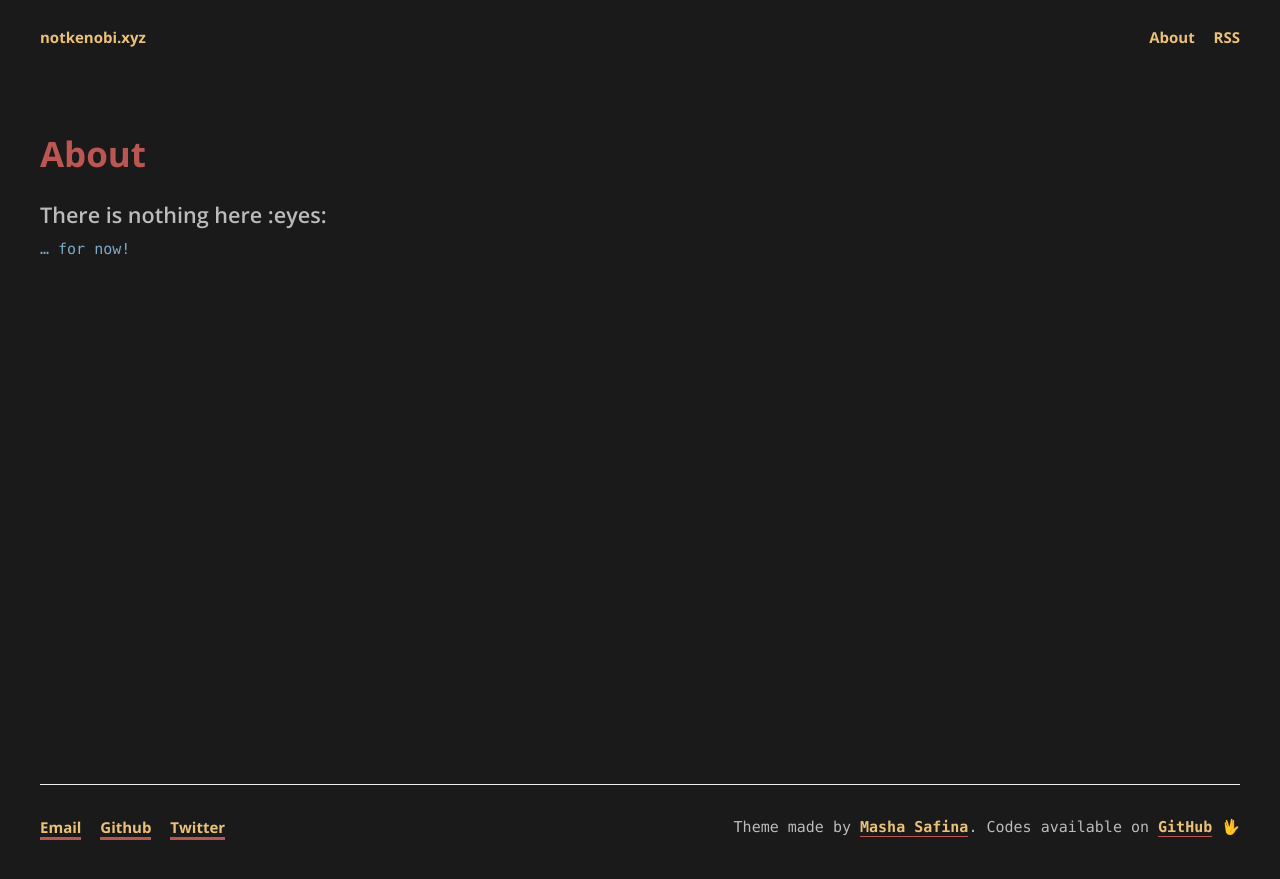
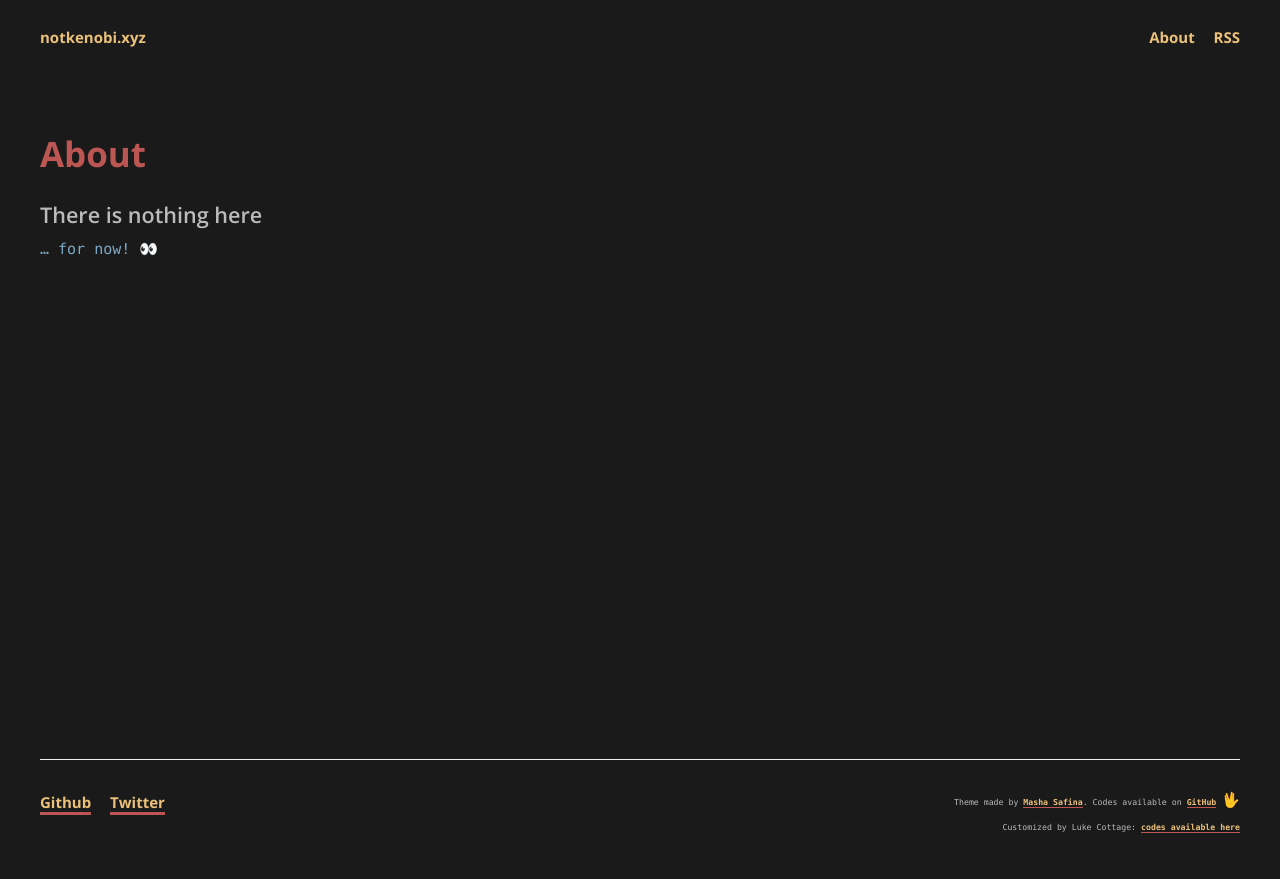
Before and after one commit to CPTBarbaciccia/cptbarbaciccia.github.io, a Jekyll site: the page built from about.md, in a window 1280 px wide. Shown: the top 879 px of the page. Built offline with Jekyll 4.4.1, drawn with Linux system fonts in a browser that asks for light colours; some web fonts are replaced.

Commit message:
added favicon and some adjust

```diff
--- a/_config.yml
+++ b/_config.yml
@@ -6,7 +6,7 @@ baseurl:     ""
 url:         "http://notkenobi.xyz"
 
 # Social Links
-email:            nope
+#email:            nope
 twitter_username: luca9dario
 github_username:  x21Kenobi
 
--- a/_includes/footer.html
+++ b/_includes/footer.html
@@ -1,7 +1,8 @@
 <footer class="site-footer">
   <div class="wrapper">
     <div class="footer-col-wrapper">
-      <div class="footer-col footer-col-1">
+      <div class="footer-col">
+        <div class="footer-col-1">
           <div class="social-media-list">
             {% if site.email %}
               <a href="mailto:{{ site.email }}">Email</a>
@@ -16,9 +17,13 @@
             {% endif %}
           </div>
         </div>
+      </div>
 
-      <div class="footer-col footer-col-2">
+      <div class="footer-col">
+        <div class="footer-col-2">
           <p>Theme made by <a href="http://masha.space/">Masha Safina</a>. Codes available on <a href="https://github.com/mashlo/captains-log">GitHub</a> 🖖</p>
+          <p>Customized by Luke Cottage: <a href="https://github.com/x21Kenobi/x21kenobi.github.io">codes available here</a></p>
+        </div>
       </div>
     </div>
   </div>
--- a/_includes/head.html
+++ b/_includes/head.html
@@ -2,6 +2,9 @@
   <meta charset="utf-8">
   <meta http-equiv="X-UA-Compatible" content="IE=edge">
   <meta name="viewport" content="width=device-width, initial-scale=1">
+
+  <link rel="shortcut icon" type="image/x-icon" href="{{ "/assets/favicon.ico" | prepend: site.baseurl }}">
+  <link rel="icon" type="image/x-icon" href="{{ "/assets/favicon.ico" | prepend: site.baseurl }}">
 
   <title>{% if page.title %}{{ page.title | escape }}{% else %}{{ site.title | escape }}{% endif %}</title>
   <meta name="description" content="{% if page.excerpt %}{{ page.excerpt | strip_html | strip_newlines | truncate: 160 }}{% else %}{{ site.description }}{% endif %}">
--- a/_sass/_footer.scss
+++ b/_sass/_footer.scss
@@ -50,6 +50,7 @@
 }
 
 .footer-col-2 {
+  font-size-adjust: 0.30;
   text-align: right;
   padding-left: 0.5em;
 }
--- a/about.md
+++ b/about.md
@@ -4,5 +4,5 @@ title: About
 permalink: /about/
 ---
 
-### There is nothing here :eyes:
-... for now!
+### There is nothing here
+... for now! 👀
```
Also changed, not shown: README.md, assets/favicon.ico (added), 1 other file. Lines whose indentation alone changed are shown as unchanged.
